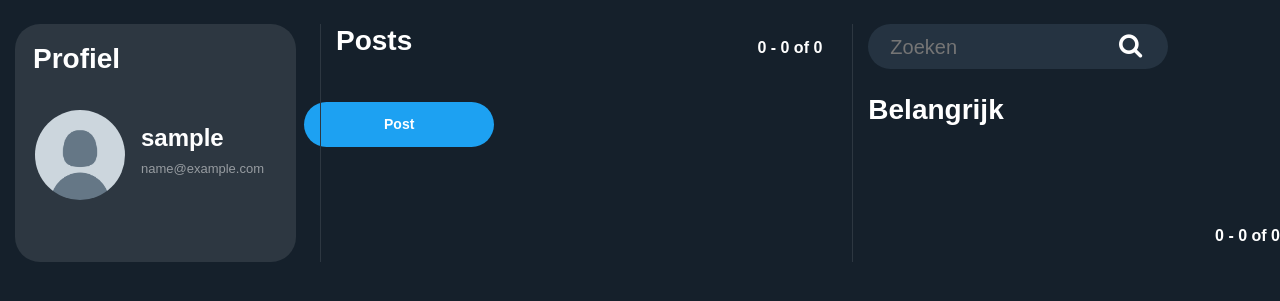
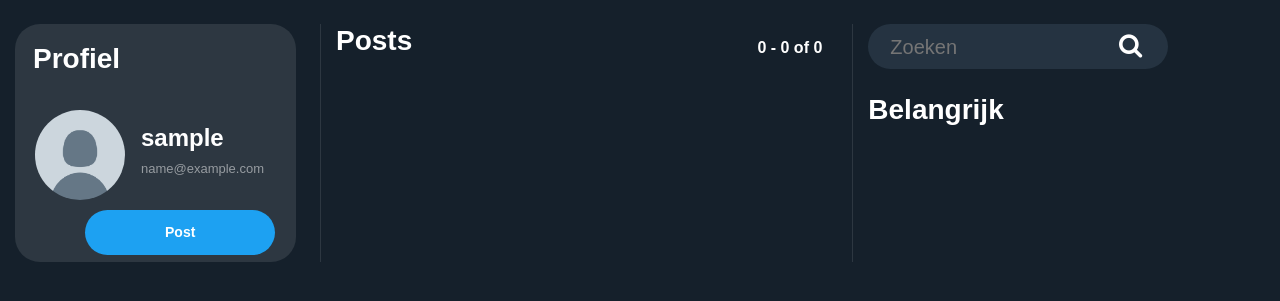
Before and after one commit to RyanB28/ProjectDDjango, a Django app: page / in a window 1280 px wide. Shown: the part 57-358 px from the top of the page. Run offline with Django 3.2, Linux system fonts and the light colour scheme; the visitor is signed in with stand-in values (Sample User, id 1); data that the repository does not hold is empty; some libraries are stand-ins or nearby versions.

Commit message:
Update home.html

```diff
--- a/blog/templates/blog/home.html
+++ b/blog/templates/blog/home.html
@@ -7,7 +7,7 @@
             <h3 class="white-important p-2">
                 Profiel
             </h3>
-            <article class="media content-section" style="height: 140px; width: 100%">
+            <article class="content-section" style="height: 140px; width: 100%">
                 {%  if user_profile != None %}
                 <div class="mt-2 d-flex full-width align-items-center" style="margin:10px">
                     <img class="rounded-circle mr-3 img-fluid"
@@ -43,7 +43,7 @@
                 </div>
                 {%  endif %}
 
-            <div class="d-flex">
+            <div class="d-flex" style="margin:10px">
                 {% if user_profile is None %}
                 <div style="margin-left: 40px">
                     <a class="btn btn-sm btn-outline-primary mb-4 mr-3 " href="{% url 'post-create' %}">
@@ -169,8 +169,6 @@
     <div class="no-padding">
         <h6 style="position: absolute; bottom: 0; right: 0"
             class="white-important mb-3">
-            {{ page_obj.start_index }} - {{ page_obj.end_index }} of
-            {{ paginator.count }}
         </h6>
         {% for bericht in all_belangrijk %}
         <article class="media content-section hovered-tweet">
```
